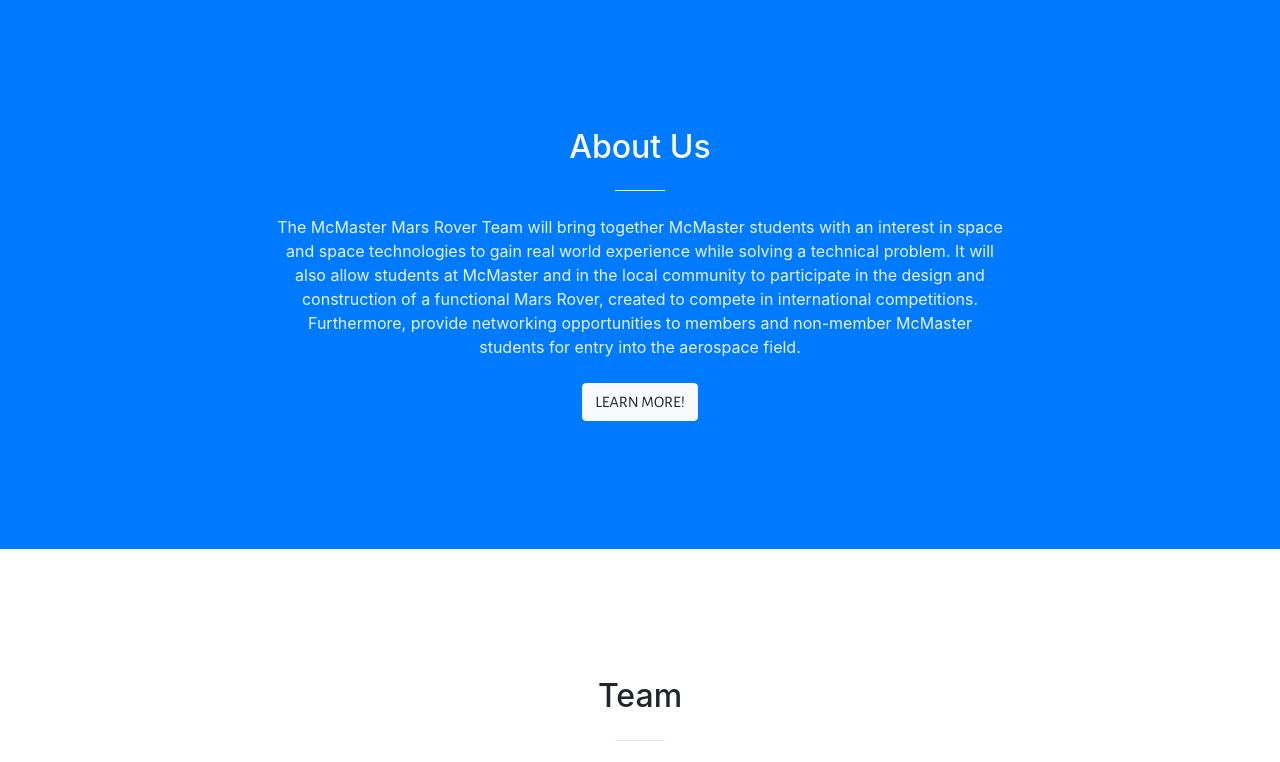
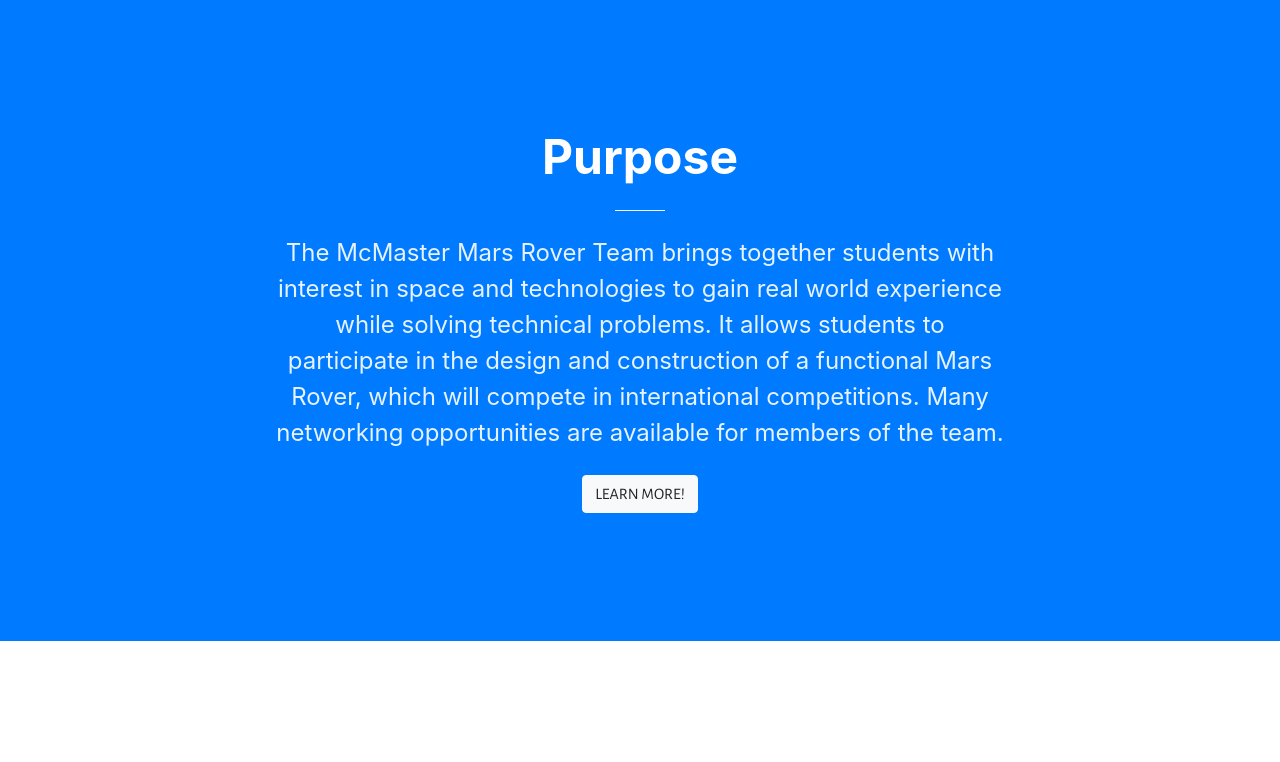
Before and after one commit to chalizardmisadon/chalizardmisadon.github.io, a website with bundled scripts: page index.html in a window 1280 px wide. Shown: the part 800-1562 px from the top of the page. Built offline with nearby package versions, Linux system fonts and the light colour scheme; a web font is replaced by a local one.

Commit message:
update main page

```diff
--- a/css/index.css
+++ b/css/index.css
@@ -58,12 +58,25 @@
 .main-title {
   color: rgba(255, 255, 255, 1);
   font-family: 'Suez One', 'Alegreya Sans', sans-serif;
+  font-weight: 400;
 }
 
 .main-subtitle {
   color: rgba(255, 255, 255, 1);
   font-family: 'Lalezar', 'Alegreya Sans', sans-serif;
+  font-weight: 400;
 }
+
+.section-title {
+  color: rgba(255, 255, 255, 1);
+  font-weight: 700;
+}
+
+.section-paragraph {
+  color: rgba(255, 255, 255, 1);
+  font-weight: 400;
+}
+
 
 .text-faded {
   color: rgba(255, 255, 255, .9);
@@ -229,10 +242,18 @@
   font-weight: 400;
 }
 
+section h2 {
+  font-size: 1.75rem;
+}
+
 @media (min-width: 768px) {
   header.masthead p {
     font-size: 1.75rem;
   }
+  section p {
+    font-size: 1rem;
+  }
+
 }
 
 @media (min-width: 992px) {
@@ -248,6 +269,12 @@
   header.masthead h2 {
     font-size: 2rem;
   }
+  section h2 {
+    font-size: 2.5rem;
+  }
+  section p {
+    font-size: 1.25rem;
+  }
 }
 
 @media (min-width: 1200px) {
@@ -256,6 +283,12 @@
   }
   header.masthead h2 {
     font-size: 2.75rem;
+  }
+  section h2 {
+    font-size: 3rem;
+  }
+  section p {
+    font-size: 1.5rem;
   }
 }
 
--- a/index.html
+++ b/index.html
@@ -83,17 +83,13 @@
             </div>
         </div>
     </header>
-    <section class="bg-primary" id="about">
+    <section class="bg-primary" id="purpose">
         <div class="container">
             <div class="row">
                 <div class="col-lg-8 mx-auto text-center">
-                    <h2 class="section-heading text-white">About Us</h2>
+                    <h2 class="section-heading section-title">Purpose</h2>
                     <hr class="light my-4">
-                    <p class="text-faded mb-4">The McMaster Mars Rover Team will bring together McMaster students with an interest in space and space
-                        technologies to gain real world experience while solving a technical problem. It will also allow
-                        students at McMaster and in the local community to participate in the design and construction of
-                        a functional Mars Rover, created to compete in international competitions. Furthermore, provide networking
-                        opportunities to members and non-member McMaster students for entry into the aerospace field.</p>
+                    <p class="text-faded mb-4">The McMaster Mars Rover Team brings together students with interest in space and technologies to gain real world experience while solving technical problems. It allows students to participate in the design and construction of a functional Mars Rover, which will compete in international competitions. Many networking opportunities are available for members of the team.</p>
                     <a class="btn btn-light btn-xl js-scroll-trigger" href="about.html">Learn More!</a>
                 </div>
             </div>
```
Also changed, not shown: about.html (+2 -2 lines).
